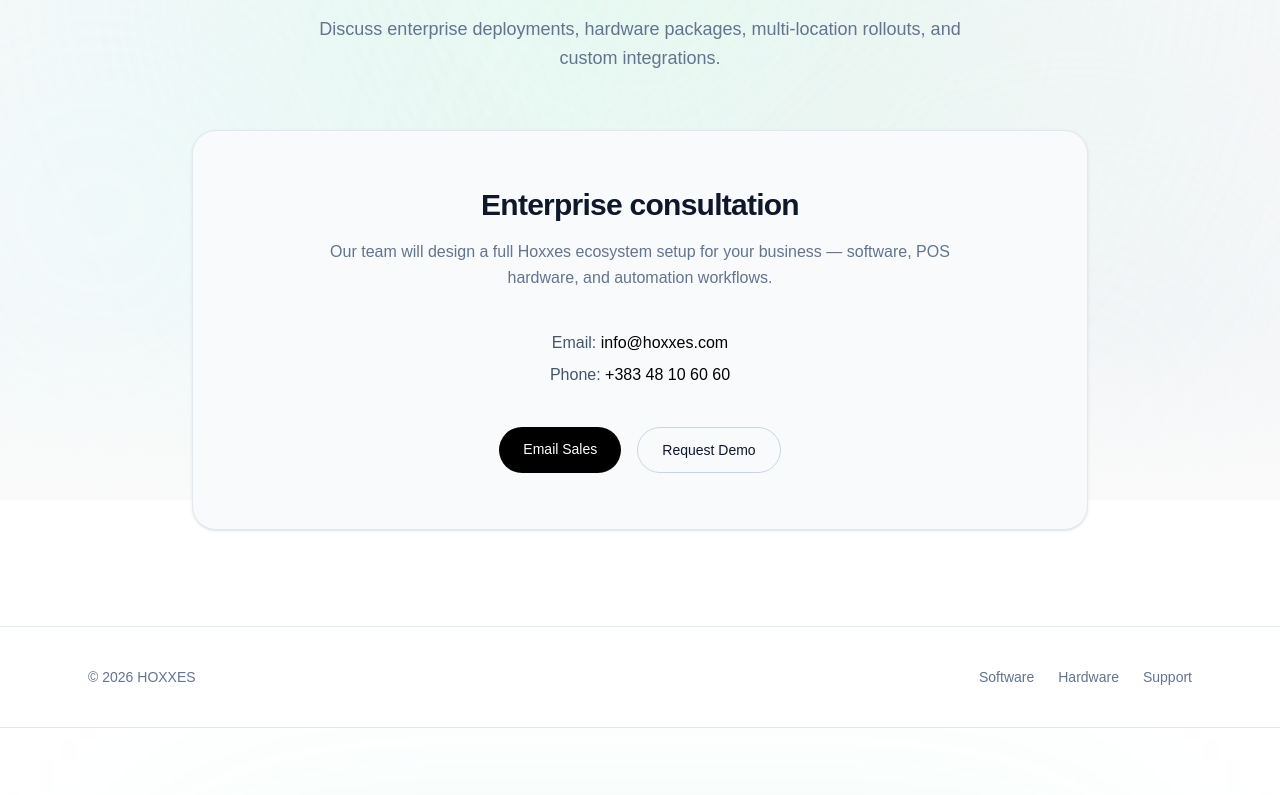
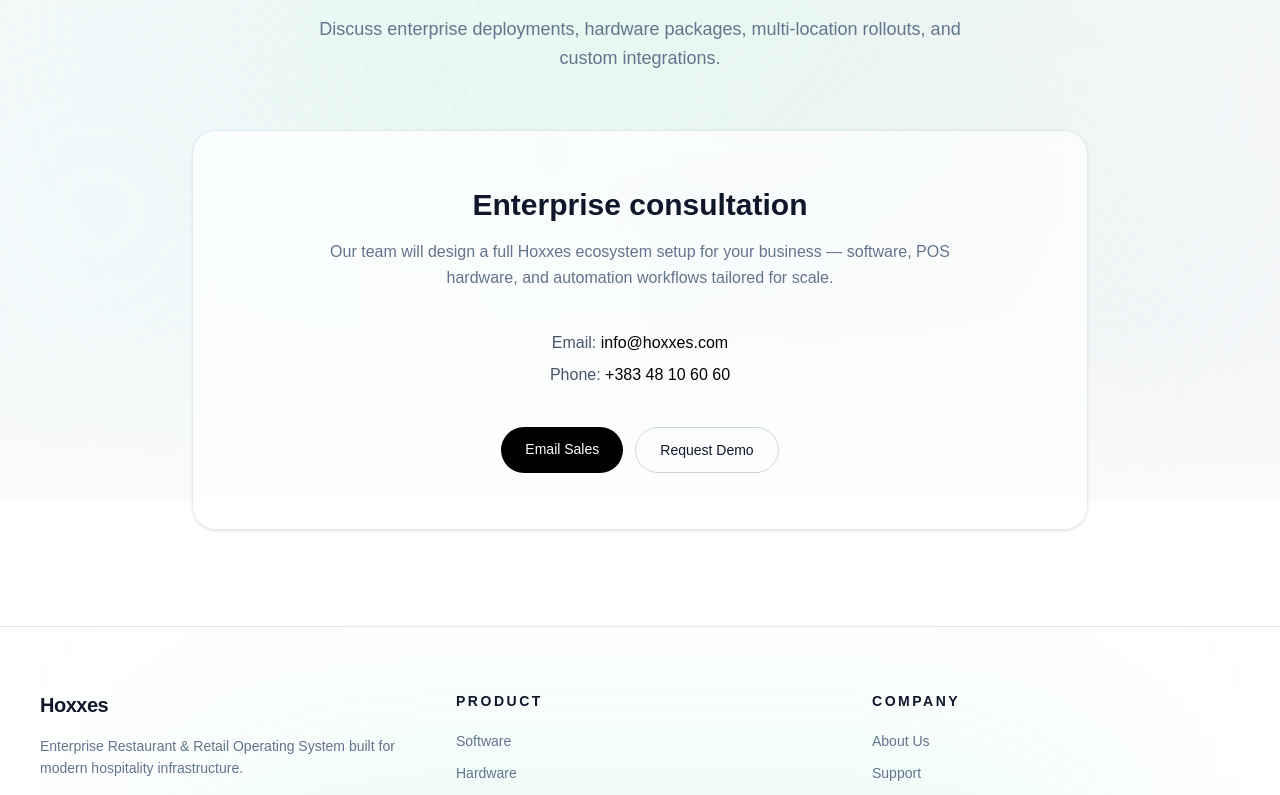
Before and after one commit to leonardapp/web, a Next.js app: page /contact-sales in a window 1280 px wide. Shown: the part 300-1095 px from the top of the page. Built offline with nearby package versions, Linux system fonts and the light colour scheme.

Commit message:
Update Contact-Sales

```diff
--- a/app/apk/page.tsx
+++ b/app/apk/page.tsx
@@ -1,28 +1,22 @@
 "use client";
 
 import Header from "@/components/Header";
-import Link from "next/link";
-import { spacing, text, layout } from "@/app/design-system";
 
 export default function ApkPage() {
   return (
-    <div className="min-h-screen flex flex-col bg-transparent">
+    <div className="relative min-h-screen bg-transparent text-slate-900 overflow-hidden">
 
       {/* HEADER */}
-      <div className="relative z-[9999]">
-        <Header />
-      </div>
+      <Header />
 
       {/* MAIN */}
-      <main className="flex-1 w-full">
-        <div className="w-full h-[calc(100vh-80px)]">
-          <iframe
-            src="https://hoxxes.app/"
-            className="w-full h-full border-0 bg-transparent"
-          />
-        </div>
+      <main className="w-full h-[calc(100vh-80px)]">
+        <iframe
+          src="https://hoxxes.app/"
+          className="w-full h-full border-0 bg-white"
+          style={{ isolation: "isolate" }}
+        />
       </main>
-
 
     </div>
   );
--- a/app/contact-sales/page.tsx
+++ b/app/contact-sales/page.tsx
@@ -2,38 +2,20 @@
 
 import Link from "next/link";
 import Header from "@/components/Header";
-import { spacing, text, layout } from "@/app/design-system";
-function Footer() {
-  return (
-    <footer className="border-t border-slate-200 py-10 text-sm text-slate-500 bg-white">
-      <div className="max-w-6xl mx-auto px-6 flex flex-col sm:flex-row justify-between items-center gap-4">
-        <p>© {new Date().getFullYear()} HOXXES</p>
-
-        <div className="flex flex-wrap justify-center gap-4 sm:gap-6 text-center">
-          <Link href="/software" className="hover:text-black transition">
-            Software
-          </Link>
-          <Link href="/hardware" className="hover:text-black transition">
-            Hardware
-          </Link>
-          <Link href="/support" className="hover:text-black transition">
-            Support
-          </Link>
-        </div>
-      </div>
-    </footer>
-  );
-}
 
 export default function ContactSalesPage() {
   return (
-    <div className="min-h-screen bg-transparent text-slate-900 flex flex-col overflow-x-hidden">
+    <div className="min-h-screen flex flex-col text-slate-900 overflow-x-hidden">
 
-      {/* HEADER (GLOBAL SAAS) */}
+      {/* HEADER */}
       <Header />
+
+      {/* MAIN */}
+      <main className="flex-1">
 
         {/* HERO */}
         <section className="w-full px-6 pt-24 sm:pt-28 pb-14 text-center">
+
           <div className="text-xs uppercase tracking-[0.3em] text-slate-400">
             Contact Sales
           </div>
@@ -46,24 +28,27 @@ export default function ContactSalesPage() {
             Discuss enterprise deployments, hardware packages,
             multi-location rollouts, and custom integrations.
           </p>
+
         </section>
 
         {/* CARD */}
-      <section className="w-full px-4 sm:px-6 pb-16 sm:pb-24">
-        <div className="max-w-4xl mx-auto rounded-2xl sm:rounded-3xl border border-slate-200 bg-slate-50 p-6 sm:p-10 md:p-14 text-center shadow-sm">
+        <section className="w-full px-6 pb-16 sm:pb-24">
 
-          <h2 className="text-xl sm:text-2xl md:text-3xl font-semibold tracking-tight">
+          <div className="max-w-4xl mx-auto rounded-3xl border border-slate-200 bg-white/70 backdrop-blur-md p-6 sm:p-10 md:p-14 text-center shadow-sm">
+
+            <h2 className="text-xl sm:text-2xl md:text-3xl font-semibold">
               Enterprise consultation
             </h2>
 
-          <p className="mt-4 text-sm sm:text-base text-slate-500 leading-relaxed max-w-2xl mx-auto">
+            <p className="mt-4 text-slate-500 max-w-2xl mx-auto leading-relaxed">
               Our team will design a full Hoxxes ecosystem setup for your business —
-            software, POS hardware, and automation workflows.
+              software, POS hardware, and automation workflows tailored for scale.
             </p>
 
-          {/* CONTACT INFO */}
+            {/* CONTACT */}
             <div className="mt-8 sm:mt-10 space-y-2 text-sm sm:text-base text-slate-600">
-            <div className="break-words">
+
+              <div>
                 Email:{" "}
                 <a
                   href="mailto:info@hoxxes.com"
@@ -82,31 +67,35 @@ export default function ContactSalesPage() {
                   +383 48 10 60 60
                 </a>
               </div>
+
             </div>
 
-          {/* BUTTONS */}
-          <div className="mt-8 sm:mt-10 flex flex-col sm:flex-row gap-3 sm:gap-4 justify-center">
+            {/* CTA */}
+            <div className="mt-10 flex flex-col sm:flex-row gap-3 justify-center">
 
               <a
                 href="mailto:info@hoxxes.com"
-              className="w-full sm:w-auto px-6 py-3 bg-black text-white rounded-full text-sm font-medium hover:bg-slate-800 transition text-center"
+                className="px-6 py-3 bg-black text-white rounded-full text-sm font-medium hover:bg-slate-800 transition"
               >
                 Email Sales
               </a>
 
               <Link
                 href="/request-demo"
-              className="w-full sm:w-auto px-6 py-3 border border-slate-300 rounded-full text-sm font-medium hover:bg-black hover:text-white transition text-center"
+                className="px-6 py-3 border border-slate-300 rounded-full text-sm font-medium hover:bg-black hover:text-white transition"
               >
                 Request Demo
               </Link>
 
             </div>
+
           </div>
         </section>
 
-      {/* FOOTER */}
-      <Footer />
+      </main>
+
+      {/* GLOBAL FOOTER HANDLED IN LAYOUT */}
+
     </div>
   );
 }
--- a/app/ticket/page.tsx
+++ b/app/ticket/page.tsx
@@ -1,23 +1,21 @@
 "use client";
 
 import { useState } from "react";
-import Link from "next/link";
 import Header from "@/components/Header";
-import { spacing, text, layout } from "@/app/design-system";
 
 export default function TiketaPage() {
   const [loading, setLoading] = useState(true);
 
   return (
-    <div className="min-h-screen flex flex-col bg-transparent overflow-hidden">
+    <div className="relative min-h-screen bg-transparent text-slate-900 overflow-hidden">
 
       {/* HEADER */}
       <Header />
 
       {/* MAIN */}
-      <main className="flex-1 relative bg-transparent">
+      <main className="relative w-full h-[calc(100vh-80px)]">
 
-        {/* LOADING OVERLAY */}
+        {/* LOADING */}
         {loading && (
           <div className="absolute inset-0 flex items-center justify-center bg-white z-10">
             <div className="text-sm text-slate-500 animate-pulse">
@@ -28,13 +26,12 @@ export default function TiketaPage() {
 
         <iframe
           src="https://hoxxes.app/tiketa/"
-          title="HOXXES Ticket System"
-          className="w-full h-[calc(100vh-72px)] md:h-[calc(100vh-80px)] border-0"
+          className="w-full h-full border-0 bg-white"
+          style={{ isolation: "isolate" }}
           onLoad={() => setLoading(false)}
         />
       </main>
 
-
     </div>
   );
 }
```
Lines whose indentation alone changed are shown as unchanged.
